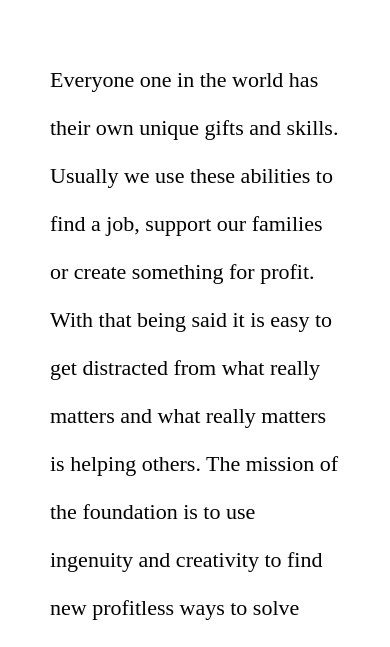
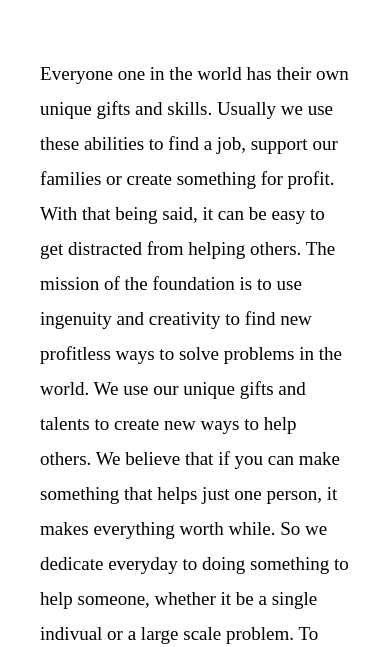
Before and after one commit to JamaariWillis/Foundation, a plain HTML site: page mission.html in a window 390 px wide. Shown: the part 192-839 px from the top of the page. Drawn offline with Linux system fonts and the light colour scheme.

Commit message:
mission statement edit

```diff
--- a/mission.html
+++ b/mission.html
@@ -25,7 +25,7 @@
             <header>
             <h1 class="mission-h1">Our Mission</h1>
         </header>
-        <p class="mission-p">Everyone one in the world has their own unique gifts and skills. Usually we use these abilities to find a job, support our families or create something for profit. With that being said it is easy to get distracted from what really matters and what really matters is helping others. The mission of the foundation is to use ingenuity and creativity to find new profitless ways to solve problems in the world. We use our unique gifts and talents to create new ways to help others. This requires time and dedication and it is not easy work, but it's not supposed to be easy. It's supposed to be something that you do out of the kindness of your heart and for the betterment of others. If you can make something that helps just one person, to us, that makes everything worth while. So we dedicate everyday to doing something to help someone, whether it be a single indivual or a large scale problem. To achieve this goal, we partner with scientists, engineers, therapists, entreprenuers, social workers, and other organizations/communities to create projects of value to people.</p>
+        <p class="mission-p">Everyone one in the world has their own unique gifts and skills. Usually we use these abilities to find a job, support our families or create something for profit. With that being said, it can be easy to get distracted from helping others. The mission of the foundation is to use ingenuity and creativity to find new profitless ways to solve problems in the world. We use our unique gifts and talents to create new ways to help others. We believe that if you can make something that helps just one person, it makes everything worth while. So we dedicate everyday to doing something to help someone, whether it be a single indivual or a large scale problem. To achieve this goal, we partner with scientists, engineers, therapists, entreprenuers, social workers, and other organizations/communities to create projects of value to people.</p>
         </section>
 
         <section class="help">
--- a/style.css
+++ b/style.css
@@ -85,6 +85,7 @@ padding-bottom: 50px;
 .help-item button:hover {
     background-color: transparent;
     color: black;
+    transition: .2s;
 
 }
 
@@ -294,14 +295,18 @@ a {
     /**/
 
     .mission-section {
-        padding-bottom: 100px;
-        padding: 0px 10px 100px 10px
+        padding: 0px .1px 100px .1px;
+    }
+
+    .mission-p {
+        font-size: 19px;
+        line-height: 35px;
     }
 
     .help-grid {
         padding-top: 90px;
         display: grid;
-        grid-template-columns: 50%;
+        grid-template-columns: 1fr;
         grid-template-rows: repeat(3, 1fr);
         gap: 20px;
     }
```
